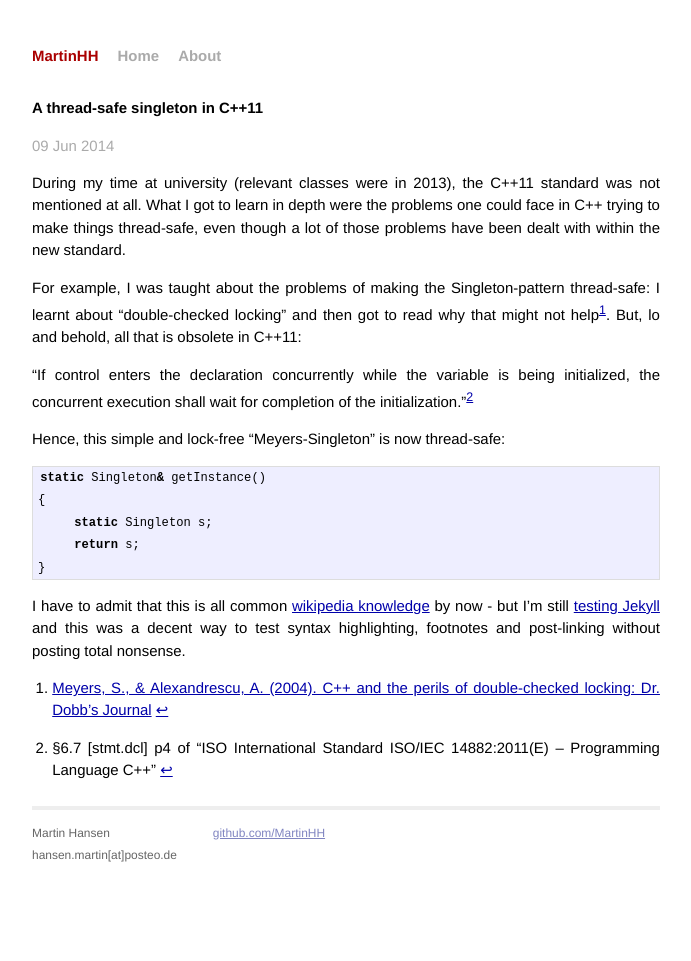
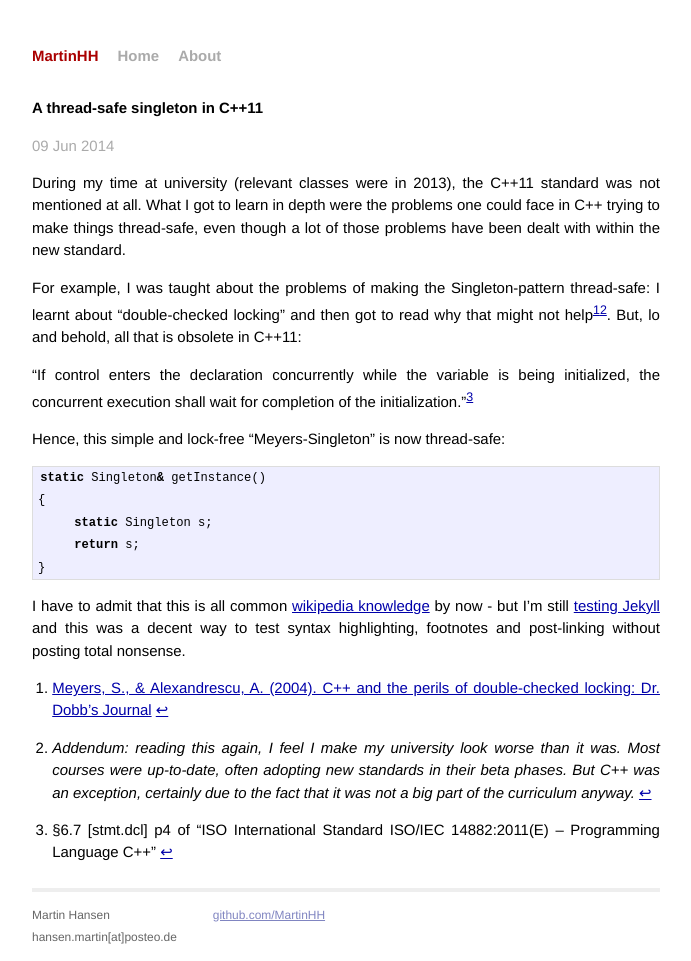
Before and after one commit to MartinHH/martinhh.github.io, a Jekyll site: the page built from _posts/2014-06-09-singleton-in-cpp11.md, in a window 1280 px wide. Shown: the whole page, without its empty margins (294-985 px from the left). Built offline with Jekyll 4.4.1, drawn with Linux system fonts in a browser that asks for light colours.

Commit message:
Addendum in Singleton post

```diff
--- a/_posts/2014-06-09-singleton-in-cpp11.md
+++ b/_posts/2014-06-09-singleton-in-cpp11.md
@@ -2,15 +2,15 @@
 layout: post
 title:  "A thread-safe singleton in C++11"
 date:   2014-06-09 19:00:00
-categories: testpost coding
+categories: testpost, coding
 tags: cpp c++
 ---
 
 During my time at university (relevant classes were in 2013), the C++11 standard was not mentioned at all. What I got to learn in depth were the problems one could face in C++ trying to make things thread-safe, even though a lot of those problems have been dealt with within the new standard.
 
-For example, I was taught about the problems of making the Singleton-pattern thread-safe: I learnt about "double-checked locking" and then got to read why that might not help[^1]. But, lo and behold, all that is obsolete in C++11:
+For example, I was taught about the problems of making the Singleton-pattern thread-safe: I learnt about "double-checked locking" and then got to read why that might not help[^1][^2]. But, lo and behold, all that is obsolete in C++11:
 
-"If control enters the declaration concurrently while the variable is being initialized, the concurrent execution shall wait for completion of the initialization."[^2]
+"If control enters the declaration concurrently while the variable is being initialized, the concurrent execution shall wait for completion of the initialization."[^3]
 
 Hence, this simple and lock-free "Meyers-Singleton" is now thread-safe:
 {% highlight c++ %}
@@ -23,5 +23,7 @@ static Singleton& getInstance()
 
 I have to admit that this is all common [wikipedia knowledge](http://en.wikipedia.org/wiki/Double-checked_locking#Usage_in_C.2B.2B11) by now -  but I'm still [testing Jekyll]({% post_url 2014-06-08-testing-jekyll %}) and this was a decent way to test syntax highlighting, footnotes and post-linking without posting total nonsense.
 
+
 [^1]: [Meyers, S., & Alexandrescu, A. (2004). C++ and the perils of double-checked locking: Dr. Dobb’s Journal](http://erdani.com/publications/DDJ_Jul_Aug_2004.pdf)
-[^2]: §6.7 [stmt.dcl] p4 of "ISO International Standard ISO/IEC 14882:2011(E) – Programming Language C++"
+[^2]: *Addendum: reading this again, I feel I make my university look worse than it was. Most courses were up-to-date, often adopting new standards in their beta phases. But C++ was an exception, certainly due to the fact that it was not a big part of the curriculum anyway.*
+[^3]: §6.7 [stmt.dcl] p4 of "ISO International Standard ISO/IEC 14882:2011(E) – Programming Language C++"
```
